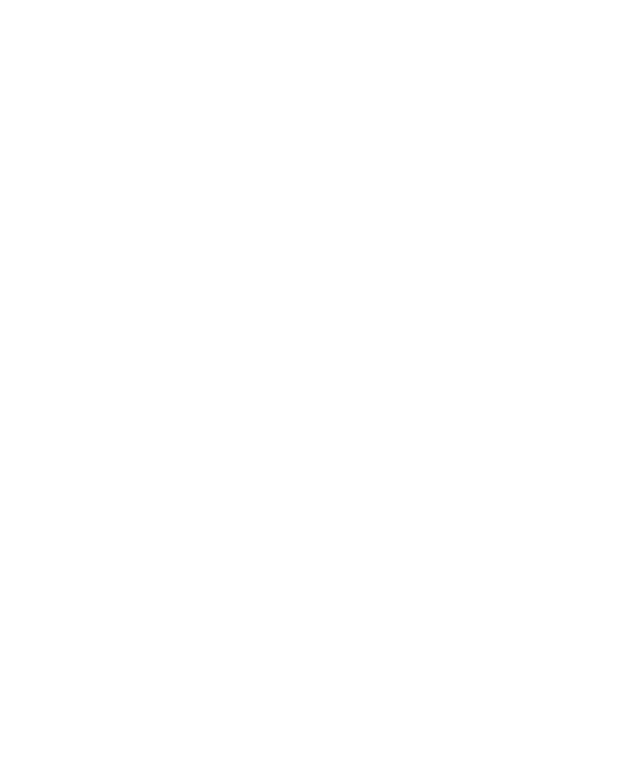
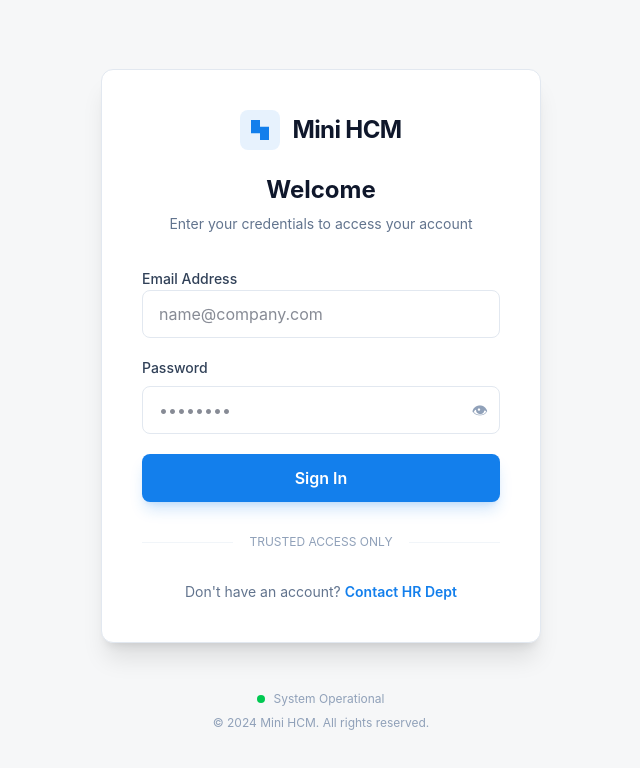
Before and after one commit to leonyllukejayme/mini-hcm-time-tracking-system, a React (Vite) app in the folder frontend/: page / in a window 1280 px wide. Before the commit this address had no page. Shown: the top 768 px of the page, without its empty margins (319-959 px from the left). Built offline with nearby package versions, Linux system fonts and the light colour scheme; no server answers.

Commit message:
feat: implement login functionality and update routing for protected routes

```diff
--- a/frontend/src/App.jsx
+++ b/frontend/src/App.jsx
@@ -3,17 +3,21 @@
 import EmployeeDashboard from "./pages/EmployeeDashboard"
 import AdminLayout from "./layouts/AdminLayout"
 import EmployeeLayout from "./layouts/EmployeeLayout"
+import Login from "./pages/Login"
+import ProtectedRoute from "./ProtectedRoute"
 
 function App() {
 
   return (
     <Routes>
-      <Route path="/dashboard/admin" element={<AdminLayout />}>
+      <Route path="/" element={<Login />} />
+      <Route path="/dashboard/admin" element={<ProtectedRoute role="admin" children={''}><AdminLayout /></ProtectedRoute>}>
         <Route index element={<AdminDashboard />} />
       </Route>
-      <Route path="/dashboard" element={<EmployeeLayout/>}>
+      <Route path="/dashboard" element={<ProtectedRoute role="employee" children={''}><EmployeeLayout /></ProtectedRoute>}>
         <Route index element={<EmployeeDashboard />} />
       </Route>
+      <Route path="*" element={<div>404 Not Found</div>} />
 
     </Routes>
   )
--- a/frontend/src/main.jsx
+++ b/frontend/src/main.jsx
@@ -3,11 +3,14 @@
 import './index.css'
 import App from './App.jsx'
 import { BrowserRouter } from 'react-router'
+import { AuthProvider } from './context/AuthContext.jsx'
 
 createRoot(document.getElementById('root')).render(
   <StrictMode>
     <BrowserRouter>
-      <App />
+      <AuthProvider>
+        <App />
+      </AuthProvider>
     </BrowserRouter>
   </StrictMode>,
 )
--- a/frontend/src/pages/AdminDashboard.jsx
+++ b/frontend/src/pages/AdminDashboard.jsx
@@ -1,6 +1,6 @@
 import { useEffect } from 'react';
-import KPICard from '../../components/KPICard';
-import TeamSummaryTable from '../../components/TeamSummaryTable';
+import KPICard from '../components/KPICard';
+import TeamSummaryTable from '../components/TeamSummaryTable';
 
 const AdminDashboard = () => {
 	const employees = [
--- a/frontend/src/pages/EmployeeDashboard.jsx
+++ b/frontend/src/pages/EmployeeDashboard.jsx
@@ -1,7 +1,7 @@
 import { useEffect } from 'react';
-import Badge from '../../components/Badge';
-import SummaryCard from '../../components/SummaryCard';
-import TimeStatusCard from '../../components/TimeStatusCard';
+import Badge from '../components/Badge';
+import SummaryCard from '../components/SummaryCard';
+import TimeStatusCard from '../components/TimeStatusCard';
 
 const EmployeeDashboard = () => {
 	useEffect(() => {
--- a/frontend/src/pages/Login.jsx
+++ b/frontend/src/pages/Login.jsx
@@ -1,9 +1,196 @@
-import React from 'react'
+import { useState } from "react";
+import { auth, db } from "../firebase";
+import { signInWithEmailAndPassword } from "firebase/auth";
+import { doc, getDoc } from "firebase/firestore";
+import { useNavigate } from "react-router";
 
-const Login = () => {
+export default function Login() {
+  const navigate = useNavigate();
+  const [form, setForm] = useState({
+    email: "",
+    password: "",
+    remember: false,
+  });
+
+  const [showPassword, setShowPassword] = useState(false);
+
+
+  // Handles input changes for email, password, and remember fields
+  const handleChange = (e) => {
+    const { name, value, type, checked } = e.target;
+  // Update form state based on input type (checkbox vs text)
+    setForm((prev) => ({
+      ...prev,
+      [name]: type === "checkbox" ? checked : value,
+    }));
+  };
+
+  const handleSubmit = async (e) => {
+    e.preventDefault();
+
+    try {
+      const credential = await signInWithEmailAndPassword(
+        auth,
+        form.email,
+        form.password
+      );
+      const userDoc = await getDoc(doc(db, "users", credential.user.uid));
+
+      if (userDoc.exists() && userDoc.data().role === "admin") {
+        navigate("/dashboard/admin");
+        return;
+      }
+
+      navigate("/dashboard");
+    } catch (error) {
+      console.error("Login failed:", error);
+      alert("Invalid email or password.");
+    }
+  };
+
   return (
-    <div>Login</div>
-  )
+    <div className="bg-background-light dark:bg-background-dark min-h-screen flex flex-col font-display">
+      <main className="flex-1 flex flex-col items-center justify-center p-6">
+        <div className="w-full max-w-110 bg-white dark:bg-slate-900 shadow-xl rounded-xl border border-slate-200 dark:border-slate-800 p-8 md:p-10">
+
+          {/* Logo Section */}
+          <div className="flex flex-col items-center mb-8">
+            <div className="flex items-center gap-3 text-primary mb-6">
+              <div className="size-10 bg-primary/10 rounded-lg flex items-center justify-center">
+                <svg
+                  className="size-6 text-primary"
+                  fill="none"
+                  viewBox="0 0 48 48"
+                >
+                  <path
+                    clipRule="evenodd"
+                    d="M24 4H6V17.3333V30.6667H24V44H42V30.6667V17.3333H24V4Z"
+                    fill="currentColor"
+                    fillRule="evenodd"
+                  />
+                </svg>
+              </div>
+              <span className="text-2xl font-bold tracking-tight text-slate-900 dark:text-slate-100">
+                Mini HCM
+              </span>
+            </div>
+
+            <h1 className="text-2xl font-bold text-slate-900 dark:text-slate-100 text-center">
+              Welcome
+            </h1>
+            <p className="text-slate-500 dark:text-slate-400 text-sm mt-2 text-center">
+              Enter your credentials to access your account
+            </p>
+          </div>
+
+          {/* Login Form */}
+          <form onSubmit={handleSubmit} className="space-y-5">
+
+            {/* Email */}
+            <div className="space-y-2">
+              <label className="text-sm font-medium text-slate-700 dark:text-slate-300">
+                Email Address
+              </label>
+              <input
+                type="email"
+                name="email"
+                required
+                placeholder="name@company.com"
+                value={form.email}
+                onChange={handleChange}
+                className="w-full h-12 px-4 rounded-lg border border-slate-200 dark:border-slate-700 bg-white dark:bg-slate-800 text-slate-900 dark:text-slate-100 focus:ring-2 focus:ring-primary/20 focus:border-primary outline-none transition-all"
+              />
+            </div>
+
+            {/* Password */}
+            <div className="space-y-2">
+              <div className="flex justify-between items-center">
+                <label className="text-sm font-medium text-slate-700 dark:text-slate-300">
+                  Password
+                </label>
+                {/* <button
+                  type="button"
+                  className="text-xs font-semibold text-primary hover:underline"
+                >
+                  Forgot password?
+                </button> */}
+              </div>
+
+              <div className="relative">
+                <input
+                  type={showPassword ? "text" : "password"}
+                  name="password"
+                  required
+                  placeholder="••••••••"
+                  value={form.password}
+                  onChange={handleChange}
+                  className="w-full h-12 px-4 pr-12 rounded-lg border border-slate-200 dark:border-slate-700 bg-white dark:bg-slate-800 text-slate-900 dark:text-slate-100 focus:ring-2 focus:ring-primary/20 focus:border-primary outline-none transition-all"
+                />
+
+                <button
+                  type="button"
+                  onClick={() => setShowPassword(!showPassword)}
+                  className="absolute right-3 top-1/2 -translate-y-1/2 text-slate-400 hover:text-slate-600 dark:hover:text-slate-200"
+                >
+                  {showPassword ? "🙈" : "👁"}
+                </button>
+              </div>
+            </div>
+
+            {/* Remember Me */}
+            {/* <div className="flex items-center gap-2 pt-1">
+              <input
+                type="checkbox"
+                name="remember"
+                checked={form.remember}
+                onChange={handleChange}
+                className="size-4 rounded border-slate-300 text-primary focus:ring-primary"
+              />
+              <label className="text-sm text-slate-600 dark:text-slate-400 select-none">
+                Remember this device
+              </label>
+            </div> */}
+
+            {/* Submit */}
+            <button
+              type="submit"
+              className="w-full h-12 bg-primary hover:bg-primary/90 text-white font-semibold rounded-lg transition-all shadow-lg shadow-primary/20 flex items-center justify-center gap-2 mt-2"
+            >
+              Sign In
+            </button>
+          </form>
+
+          {/* Footer */}
+          <div className="relative my-8">
+            <div className="absolute inset-0 flex items-center">
+              <div className="w-full border-t border-slate-100 dark:border-slate-800"></div>
+            </div>
+            <div className="relative flex justify-center text-xs uppercase">
+              <span className="bg-white dark:bg-slate-900 px-4 text-slate-400">
+                Trusted Access Only
+              </span>
+            </div>
+          </div>
+
+          <p className="text-center text-sm text-slate-500 dark:text-slate-400">
+            Don't have an account?
+            <span className="text-primary font-semibold ml-1">
+              Contact HR Dept
+            </span>
+          </p>
+        </div>
+
+        {/* Footer */}
+        <footer className="mt-12 text-center space-y-2">
+          <div className="flex items-center justify-center gap-2 text-xs text-slate-400">
+            <span className="flex size-2 rounded-full bg-green-500"></span>
+            System Operational
+          </div>
+          <p className="text-xs text-slate-400">
+            © 2024 Mini HCM. All rights reserved.
+          </p>
+        </footer>
+      </main>
+    </div>
+  );
 }
-
-export default Login
```
Also changed, not shown: frontend/src/layouts/AdminLayout.jsx (+6 -6 lines), frontend/src/layouts/EmployeeLayout.jsx (+6 -6 lines).
